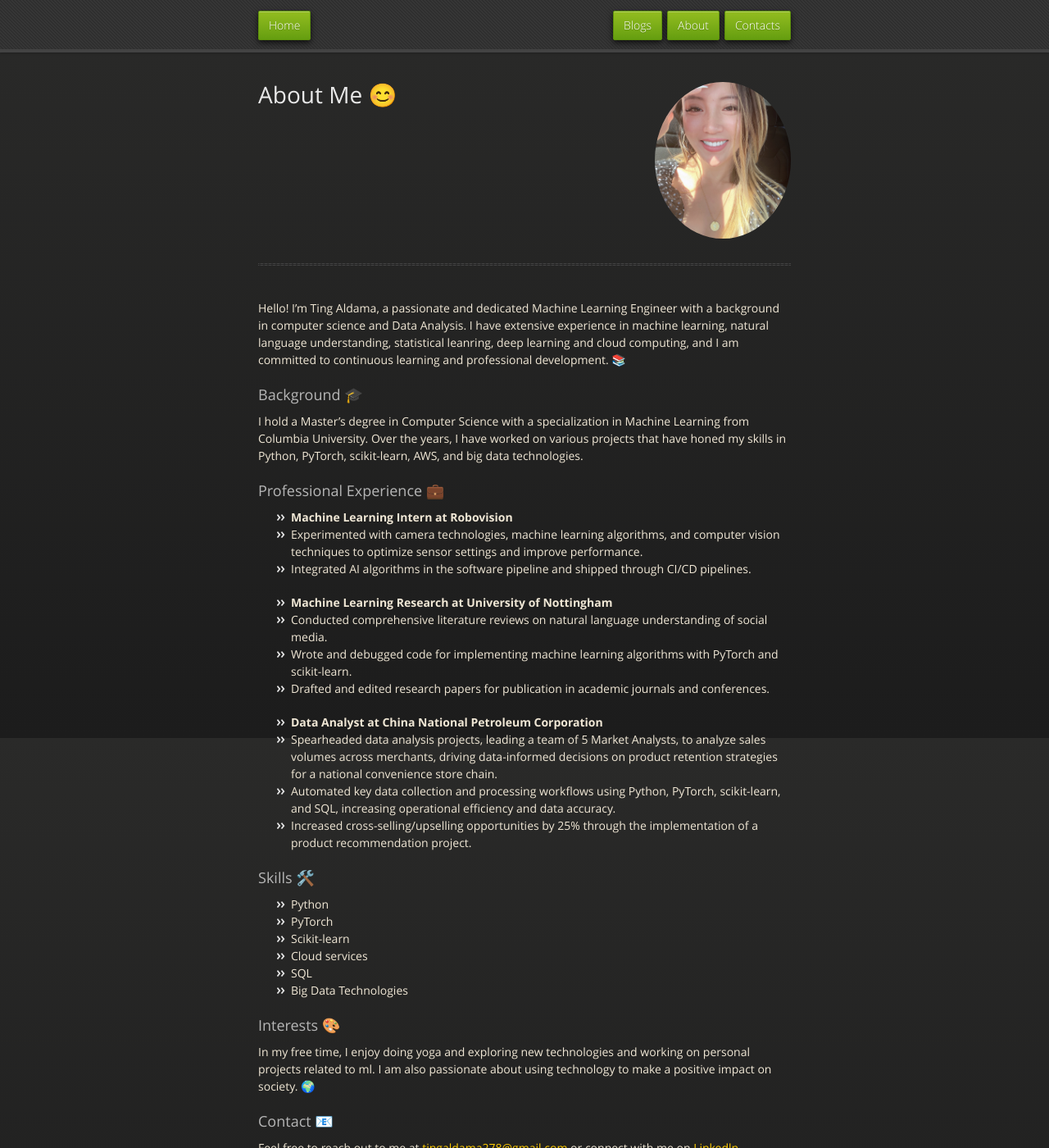
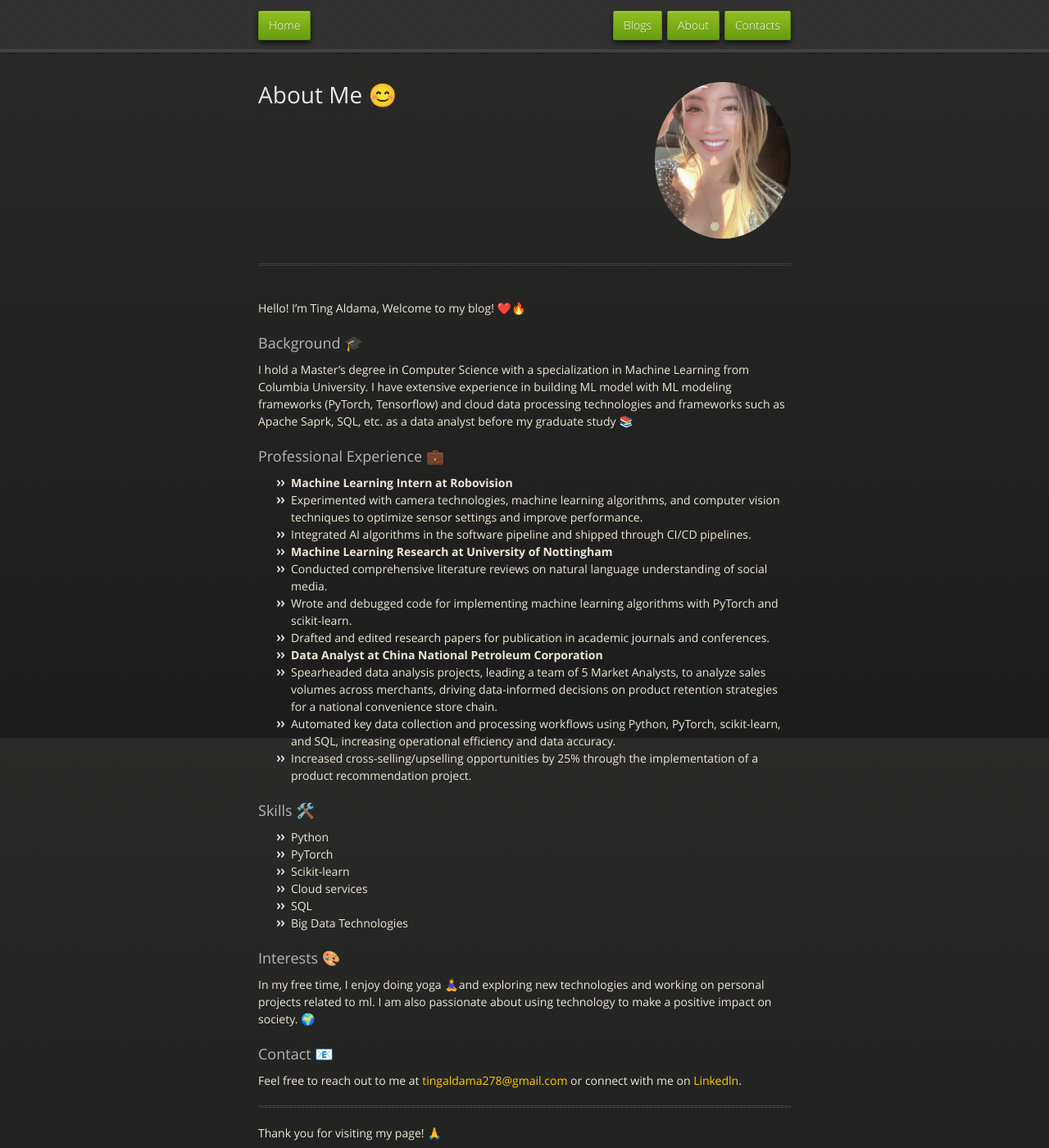
Before and after one commit to rosaaldama278/tingaldama, a Jekyll site: the page built from about.md, in a window 1280 px wide and 1400 px high. Shown: the whole window at 82% size. Built offline with Jekyll 4.4.1, drawn with Linux system fonts in a browser that asks for light colours.

Commit message:
Editing about

```diff
--- a/about.md
+++ b/about.md
@@ -3,24 +3,21 @@ layout: about
 title: About Me 😊
 permalink: about
 ---
-
-Hello! I'm Ting Aldama, a passionate and dedicated Machine Learning Engineer with a background in computer science and Data Analysis. I have extensive experience in machine learning, natural language understanding, statistical leanring, deep learning and cloud computing, and I am committed to continuous learning and professional development. 📚
+Hello! I'm Ting Aldama, Welcome to my blog!  ❤️🔥
 
 ### Background 🎓
 
-I hold a Master's degree in Computer Science with a specialization in Machine Learning from Columbia University.  Over the years, I have worked on various projects that have honed my skills in Python, PyTorch, scikit-learn, AWS, and big data technologies.
+I hold a Master's degree in Computer Science with a specialization in Machine Learning from Columbia University. I have extensive experience in building ML model with ML modeling frameworks (PyTorch, Tensorflow)  and cloud data processing technologies and frameworks such as Apache Saprk, SQL, etc. as a data analyst before my graduate study 📚
 
 ### Professional Experience 💼
 
 - **Machine Learning Intern at Robovision**
 - Experimented with camera technologies, machine learning algorithms, and computer vision techniques to optimize sensor settings and improve performance.
 - Integrated AI algorithms in the software pipeline and shipped through CI/CD pipelines.
-
 - **Machine Learning Research at University of Nottingham**
 - Conducted comprehensive literature reviews on natural language understanding of social media.
 - Wrote and debugged code for implementing machine learning algorithms with PyTorch and scikit-learn.
 - Drafted and edited research papers for publication in academic journals and conferences.
-
 - **Data Analyst at China National Petroleum Corporation**
 - Spearheaded data analysis projects, leading a team of 5 Market Analysts, to analyze sales volumes across merchants, driving data-informed decisions on product retention strategies for a national convenience store chain.
 - Automated key data collection and processing workflows using Python, PyTorch, scikit-learn, and SQL, increasing operational efficiency and data accuracy.
@@ -37,7 +34,7 @@ I hold a Master's degree in Computer Science with a specialization in Machine Le
 
 ### Interests 🎨
 
-In my free time, I enjoy doing yoga and exploring new technologies and working on personal projects related to ml. I am also passionate about using technology to make a positive impact on society. 🌍
+In my free time, I enjoy doing yoga 🧘‍♀️and exploring new technologies and working on personal projects related to ml. I am also passionate about using technology to make a positive impact on society. 🌍
 
 ### Contact 📧
 
```
Also changed, not shown: index.md (+1 -1 lines).
